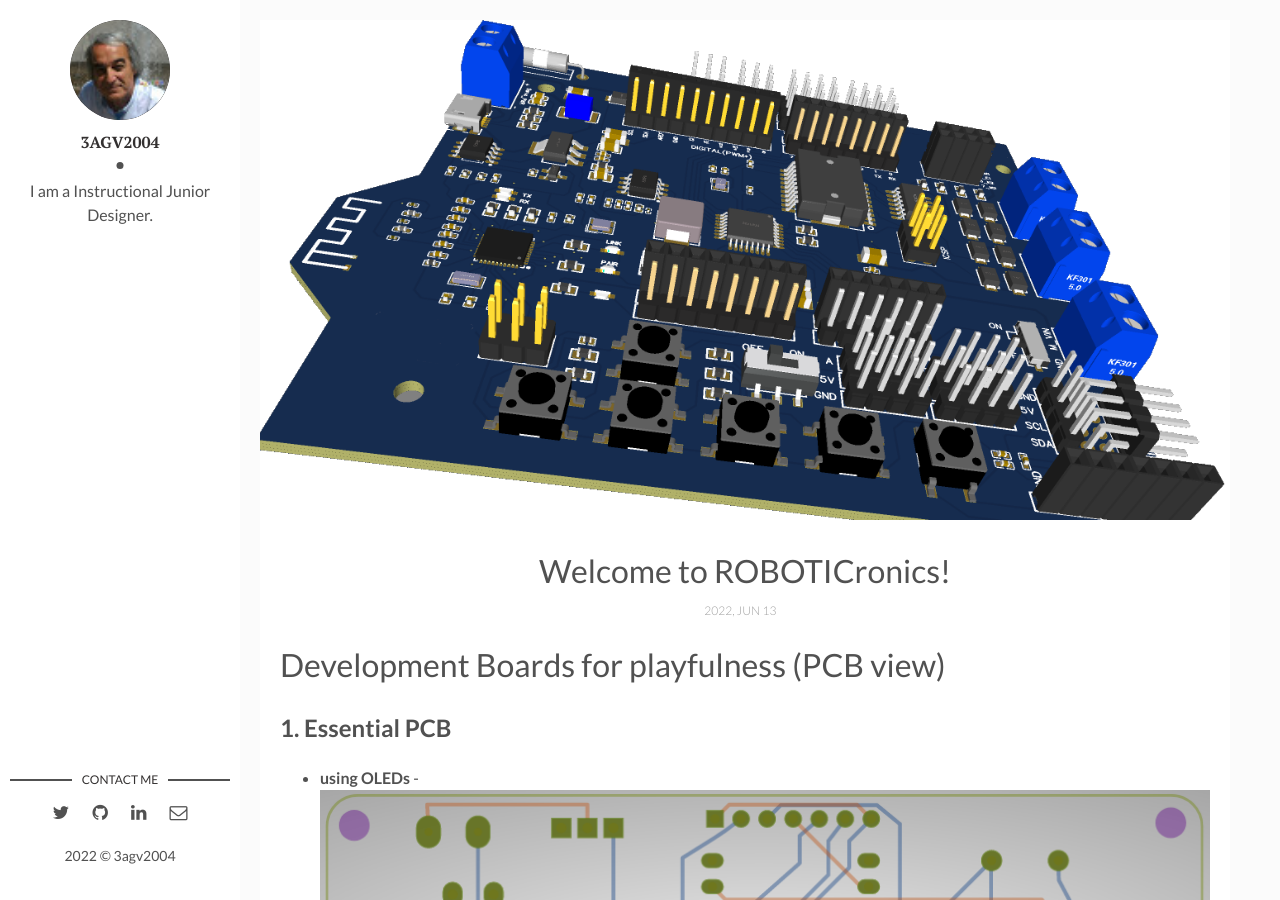
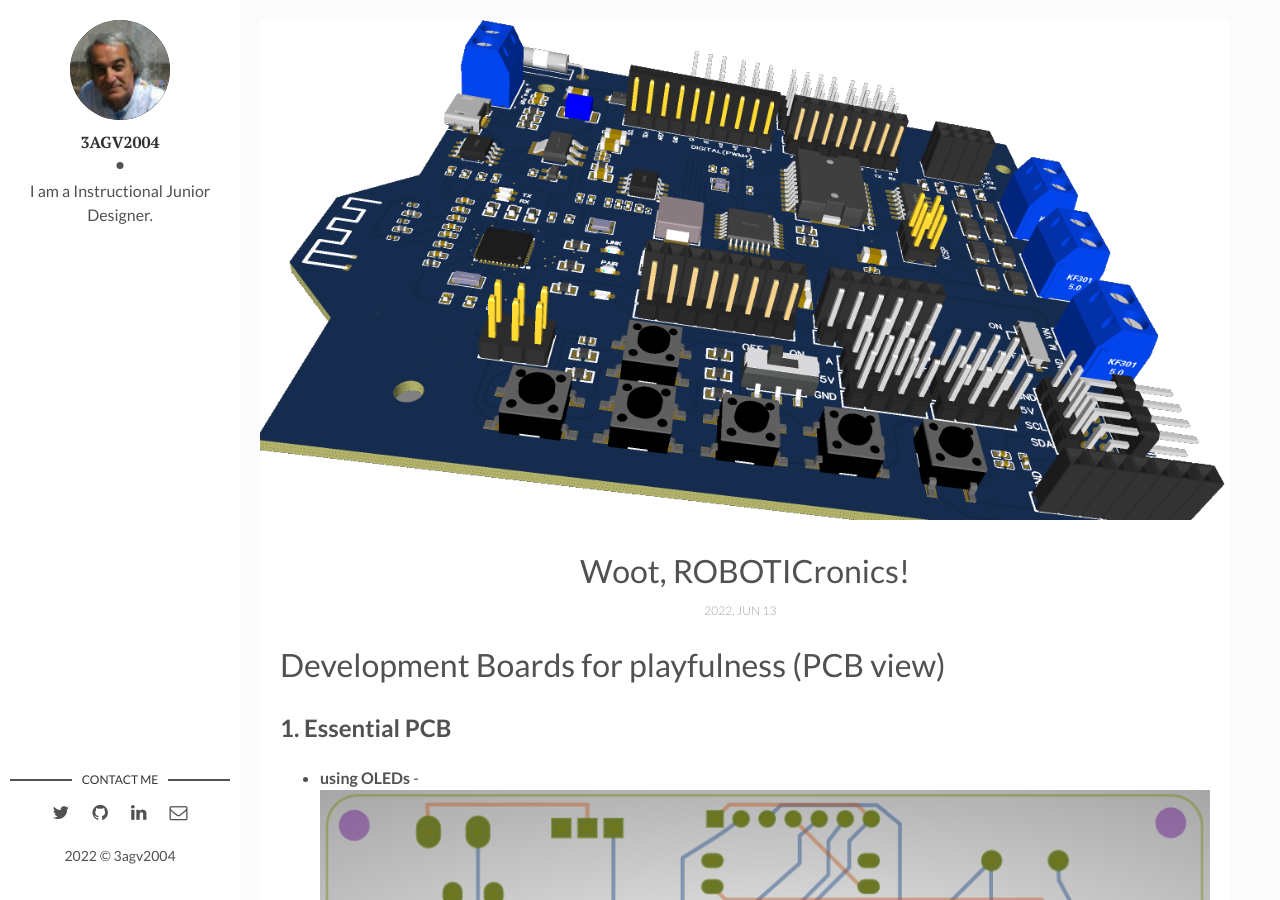
Before and after one commit to ROBOTICronics/ROBOTICronics.github.io, a Jekyll site: the page built from _posts/2017-04-06-welcome-to-ROBOTICronics.markdown, in a window 1280 px wide and 900 px high. Built offline with Jekyll 4.4.1, drawn with Linux system fonts in a browser that asks for light colours; comment, search, counter and statistics services are not loaded.

Commit message:
Update and rename 2017-04-06-welcome-to-jekyll.markdown to 2017-04-06-welcome-to-ROBOTICronics.markdown

```diff
--- a/_posts/2017-04-06-welcome-to-jekyll.markdown
+++ b/_posts/2017-04-06-welcome-to-ROBOTICronics.markdown
@@ -1,6 +1,6 @@
 ---
 layout: post
-title: "Welcome to ROBOTICronics!"
+title: "Woot, ROBOTICronics!"
 date: 2022-06-13 13:32:20 +0300
 description: You’ll find this post in your `_posts` directory. Go ahead and edit it and re-build the site to see your changes. # Add post description (optional)
 img:  myPCBs.png # Add image post (optional)
@@ -22,6 +22,6 @@
 
 ...
 
-## Powering Motors
+# Powering Motors
 
 ...
```
